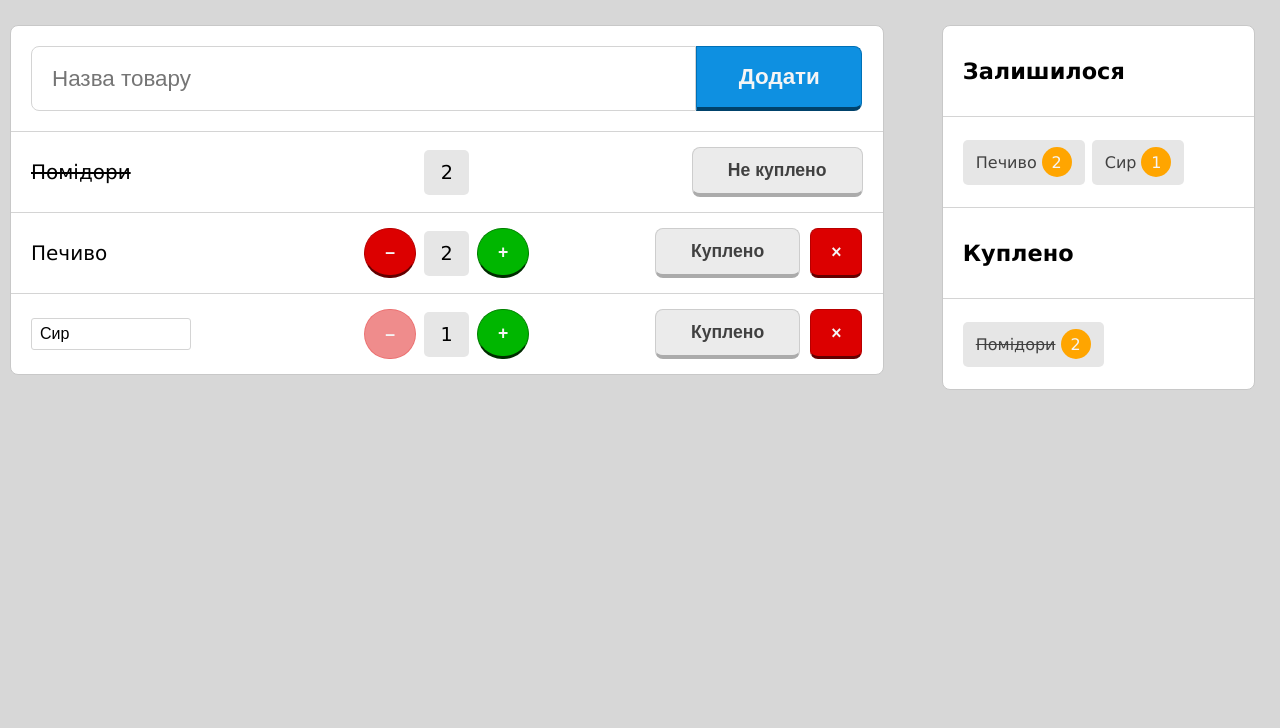
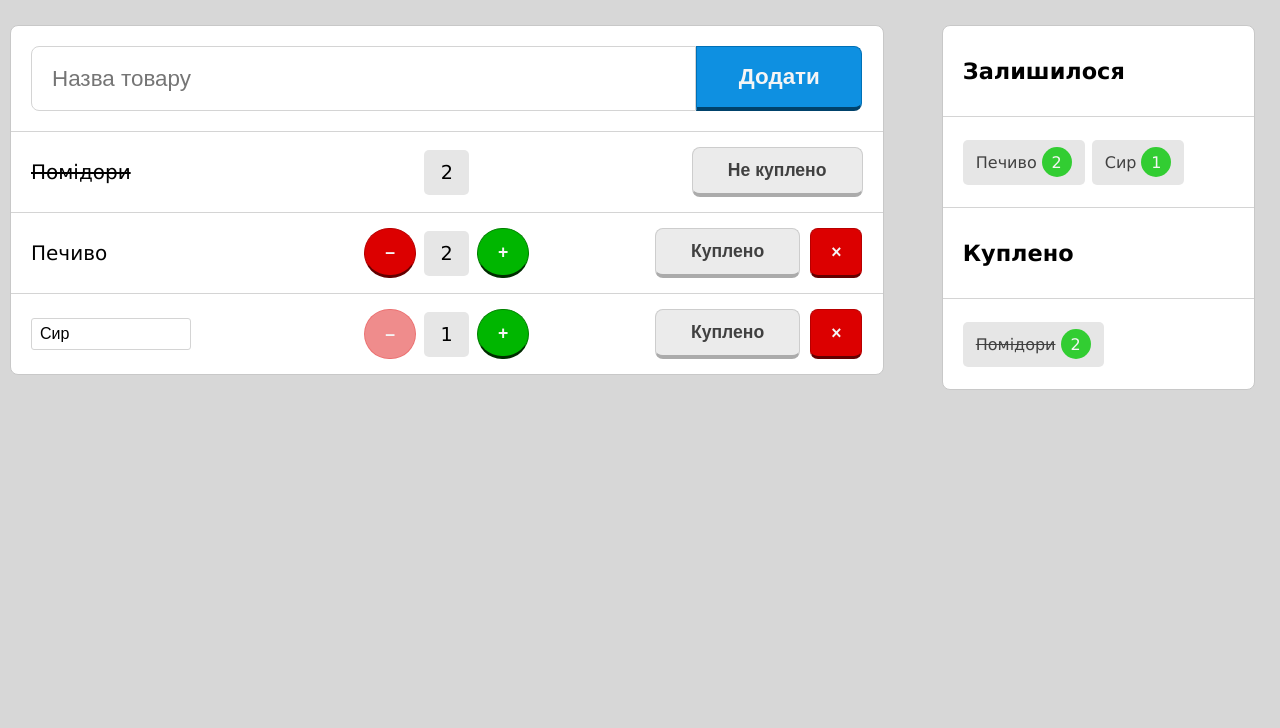
Before and after one commit to Oleksiy-Zhytnetskyi/Lab3-Zhytnetskyi, a plain HTML site: page index.html in a window 1280 px wide. Shown: the top 728 px of the page. Drawn offline with Linux system fonts and the light colour scheme.

Commit message:
Testing js integration & script defer

```diff
--- a/index.html
+++ b/index.html
@@ -9,6 +9,8 @@
 </head>
 
 <body>
+	<script src="index.js" defer></script>
+
 	<section class="content-box">
         <!-- Main Panel -->
 		<section class="content-panel main-panel">
--- /dev/null
+++ b/index.js
@@ -0,0 +1,5 @@
+const items = document.querySelectorAll(".item-amount");
+for (const item of items) {
+    item.style.userSelect = "none";
+    item.style.backgroundColor = "limegreen";
+}
```
